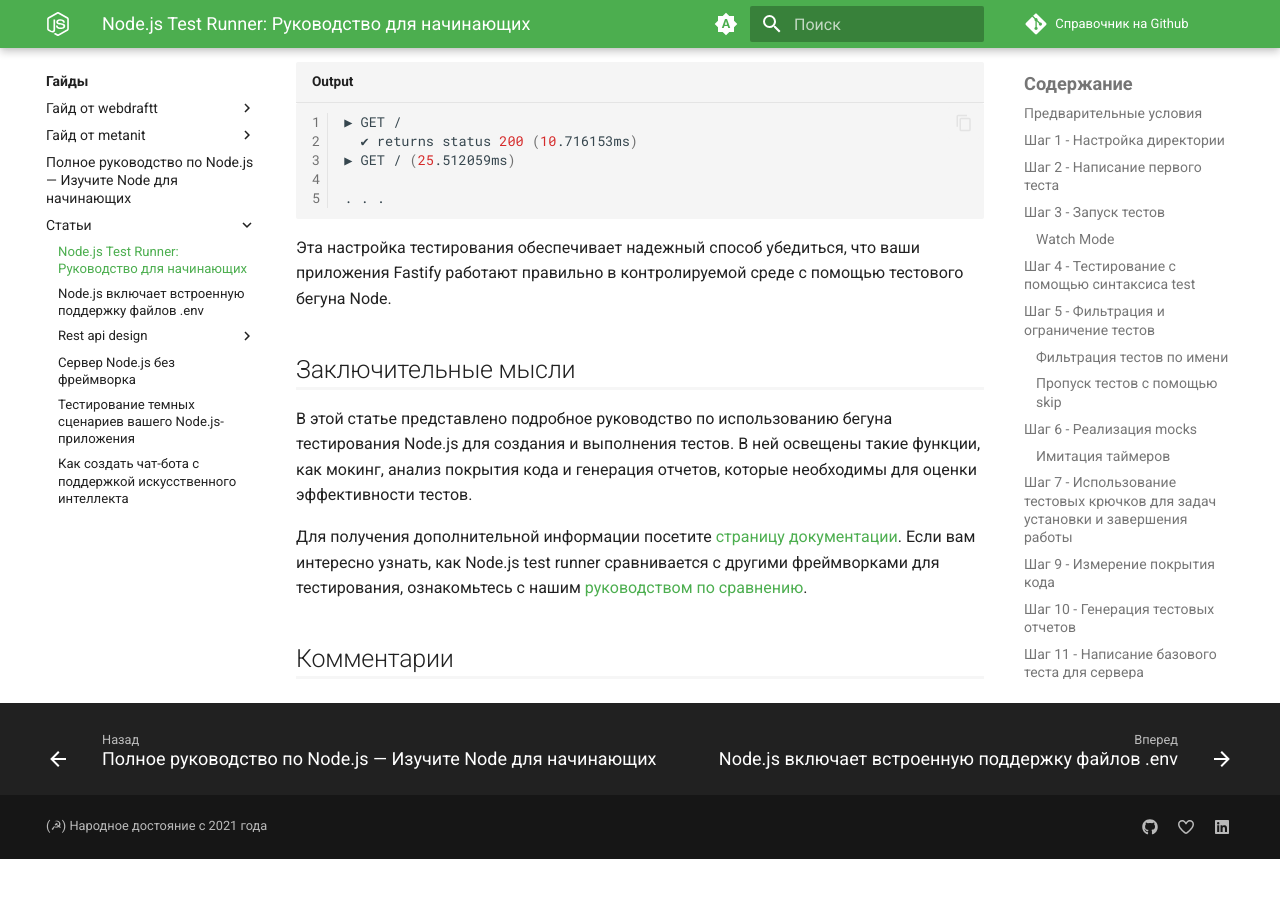
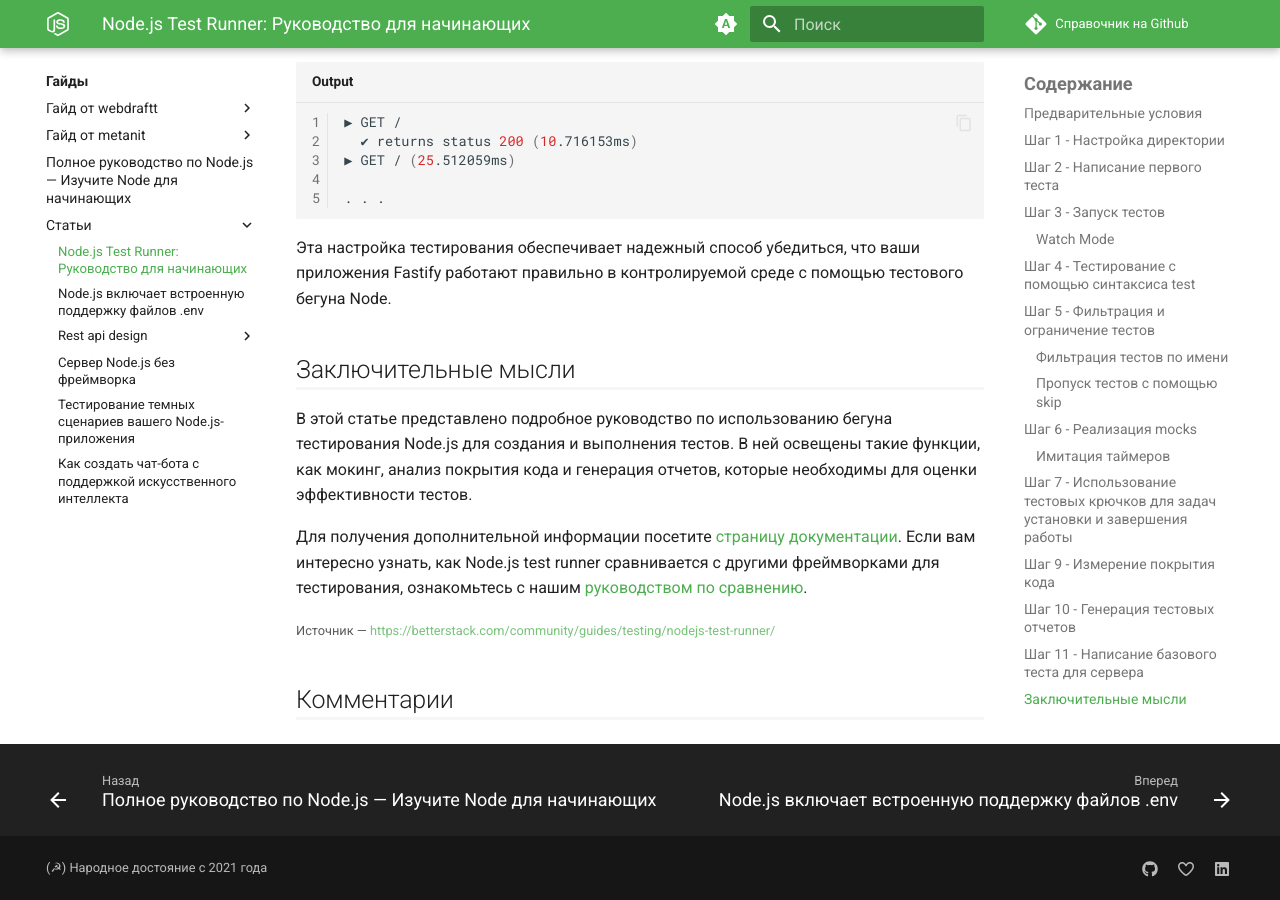
Before and after one commit to xsltdev/nodejsdev.ru, an MkDocs documentation site: the page built from docs/guides/nodejs-test-runner.md, in a window 1280 px wide and 900 px high, scrolled down 17814 px. Built offline with MkDocs 1.6.1 and Material for MkDocs 9.7.7, drawn with Linux system fonts in a browser that asks for light colours; comment, search, counter and statistics services are not loaded; before the commit the page ends 18673 px from its top, so only the background shows below that.

Commit message:
Update nodejs-test-runner.md

```diff
--- a/docs/guides/nodejs-test-runner.md
+++ b/docs/guides/nodejs-test-runner.md
@@ -785,3 +785,5 @@
 В этой статье представлено подробное руководство по использованию бегуна тестирования Node.js для создания и выполнения тестов. В ней освещены такие функции, как мокинг, анализ покрытия кода и генерация отчетов, которые необходимы для оценки эффективности тестов.
 
 Для получения дополнительной информации посетите [страницу документации](https://nodejs.org/api/test.html). Если вам интересно узнать, как Node.js test runner сравнивается с другими фреймворками для тестирования, ознакомьтесь с нашим [руководством по сравнению](https://betterstack.com/community/guides/testing/best-node-testing-libraries/).
+
+<small>Источник &mdash; <https://betterstack.com/community/guides/testing/nodejs-test-runner/></small>
```
